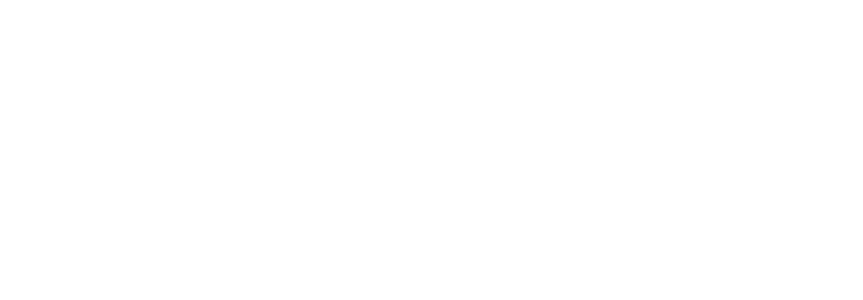
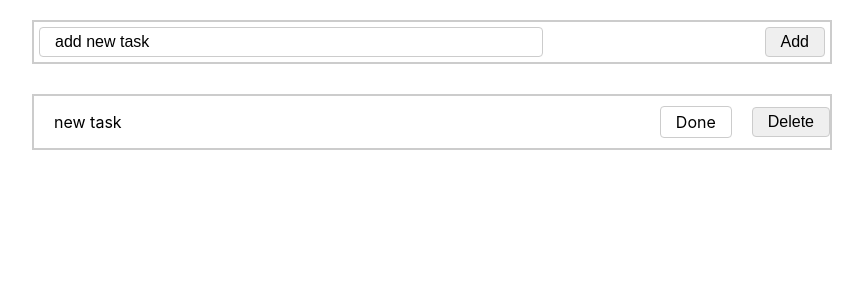
Before and after one commit to arslanBekbolotov/homework-53, a React (Create React App) app: page / in a window 1280 px wide. Shown: the top 300 px of the page, without its empty margins (208-1071 px from the left). Built offline with nearby package versions, Linux system fonts and the light colour scheme.

Commit message:
Создал 2 компонента первый компонент формы второй комопонент  задания

```diff
--- a/src/App.css
+++ b/src/App.css
@@ -0,0 +1,50 @@
+.App {
+  text-align: center;
+  max-width: 800px;
+  margin: 20px auto 0;
+}
+
+.taskForm , .taskMessage{
+  display: flex;
+  align-items: center;
+  justify-content: space-between;
+  border: 2px solid #ccc;
+  margin-bottom: 30px;
+}
+
+.taskForm{
+  padding: 5px;
+}
+
+.taskForm button , .taskMessage button , .taskForm input, .taskMessageButtons label{
+  padding: 5px 15px;
+  border: 1px solid #ccc;
+  border-radius: 4px;
+  font-size: 16px;
+}
+
+.taskForm input{
+  width: 60%;
+}
+
+.taskMessageButtons{
+  display: flex;
+  align-items: center;
+}
+
+.taskMessageButtons input {
+  position: absolute;
+  z-index: -1;
+  opacity: 0;
+  margin: 10px 0 0 20px;
+}
+
+.taskMessageButtons label{
+  position: relative;
+  cursor: pointer;
+  margin-right: 20px;
+}
+
+.taskMessage p{
+  padding: 0 20px;
+}
--- a/src/App.tsx
+++ b/src/App.tsx
@@ -1,11 +1,13 @@
 import React from 'react';
 import './App.css';
-
+import TaskMessage from "./components/TaskMessage/TaskMessage";
+import TaskForm from "./components/taskForm/TaskForm";
 
 function App() {
   return (
     <div className="App">
-
+        <TaskForm task="add new task"/>
+        <TaskMessage newTask="new task"/>
     </div>
   );
 }
--- /dev/null
+++ b/src/components/TaskMessage/TaskMessage.tsx
@@ -0,0 +1,22 @@
+import React from 'react';
+
+interface ITaskMessage{
+    newTask:string;
+}
+const TaskMessage:React.FC<ITaskMessage>= (props) => {
+    return (
+        <div className="taskMessage">
+                <p>{props.newTask}</p>
+            <div className="taskMessageButtons">
+                <div className="checkbox">
+                    <label htmlFor="Done">Done</label>
+                    <input id="Done" type="checkbox"/>
+                </div>
+                <button>Delete</button>
+            </div>
+
+        </div>
+    );
+};
+
+export default TaskMessage;
--- /dev/null
+++ b/src/components/taskForm/TaskForm.tsx
@@ -0,0 +1,15 @@
+import React from 'react';
+
+interface ITaskForm extends React.PropsWithChildren {
+    task: string;
+}
+const TaskForm:React.FC<ITaskForm>= (props) => {
+    return (
+            <form className="taskForm">
+                <input type="text" value={props.task}/>
+                <button>Add</button>
+            </form>
+    );
+};
+
+export default TaskForm;
```
